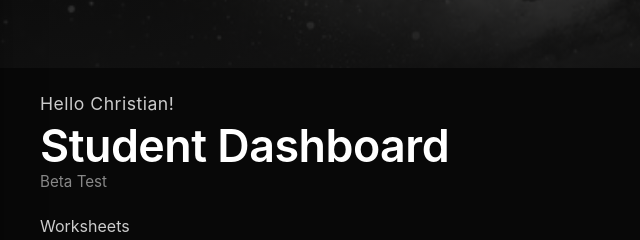
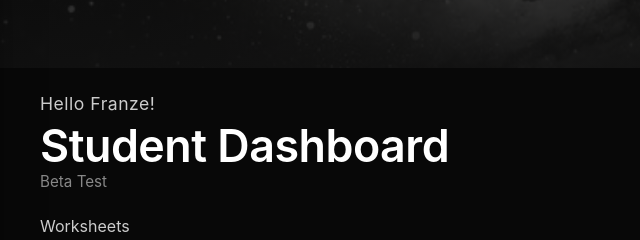
Before and after one commit to drexchris16709-eng/R.I.A-D, a plain HTML site: page Delarosa/SD.html in a window 1280 px wide. Shown: the part 412-652 px from the top of the page, 0-640 px from the left. Drawn offline with Linux system fonts and the light colour scheme.

Commit message:
Update SD.html

```diff
--- a/Delarosa/SD.html
+++ b/Delarosa/SD.html
@@ -113,7 +113,7 @@
     </div>
   </div>
 
-  <div class="greeting">Hello Christian!</div>
+  <div class="greeting">Hello Franze!</div>
   <div class="dashboard-header">
     <div class="title-area">
       <h1>Student Dashboard</h1>
```
